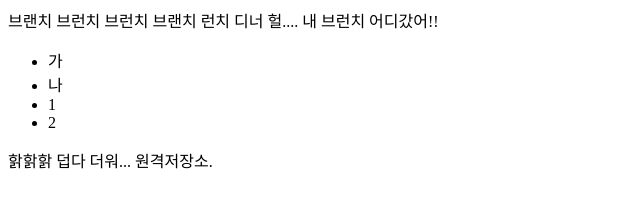
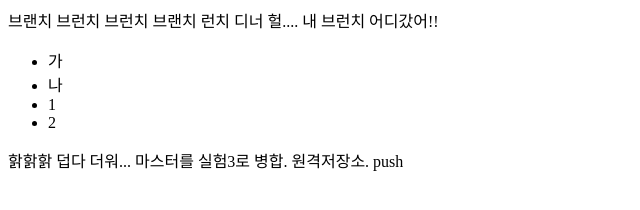
Before and after one commit to koexodus/git_learning, a plain HTML site: page index.html in a window 1280 px wide. Shown: the whole page, without its empty margins (0-640 px from the left). Drawn offline with Linux system fonts and the light colour scheme.

Commit message:
푸쉬 추가

```diff
--- a/index.html
+++ b/index.html
@@ -19,6 +19,11 @@
 
 </ul>
 핡핡핡 덥다 더워...
+
+마스터를 실험3로 병합.
+
 원격저장소.
+
+push
   </body>
 </html>
```
